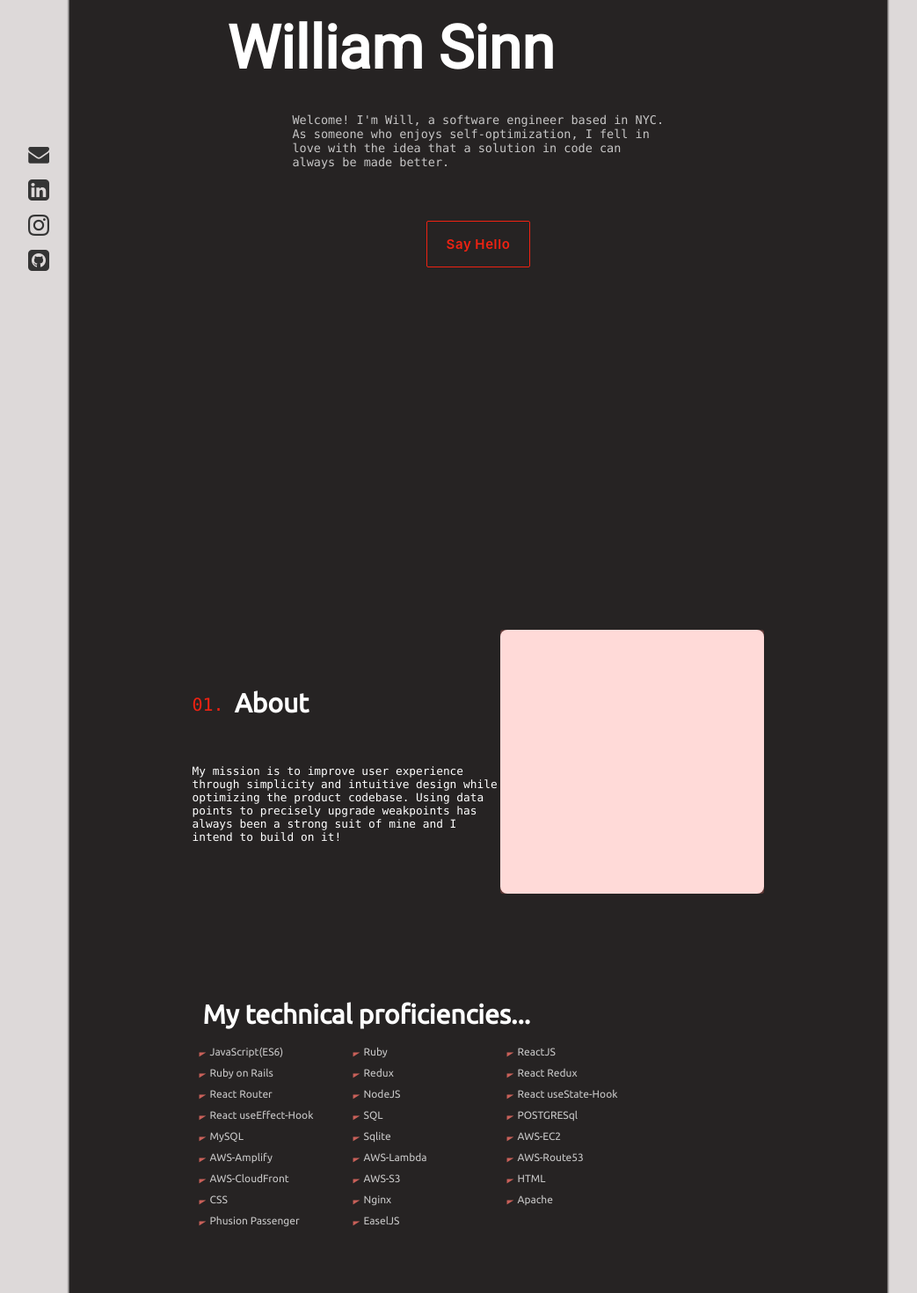
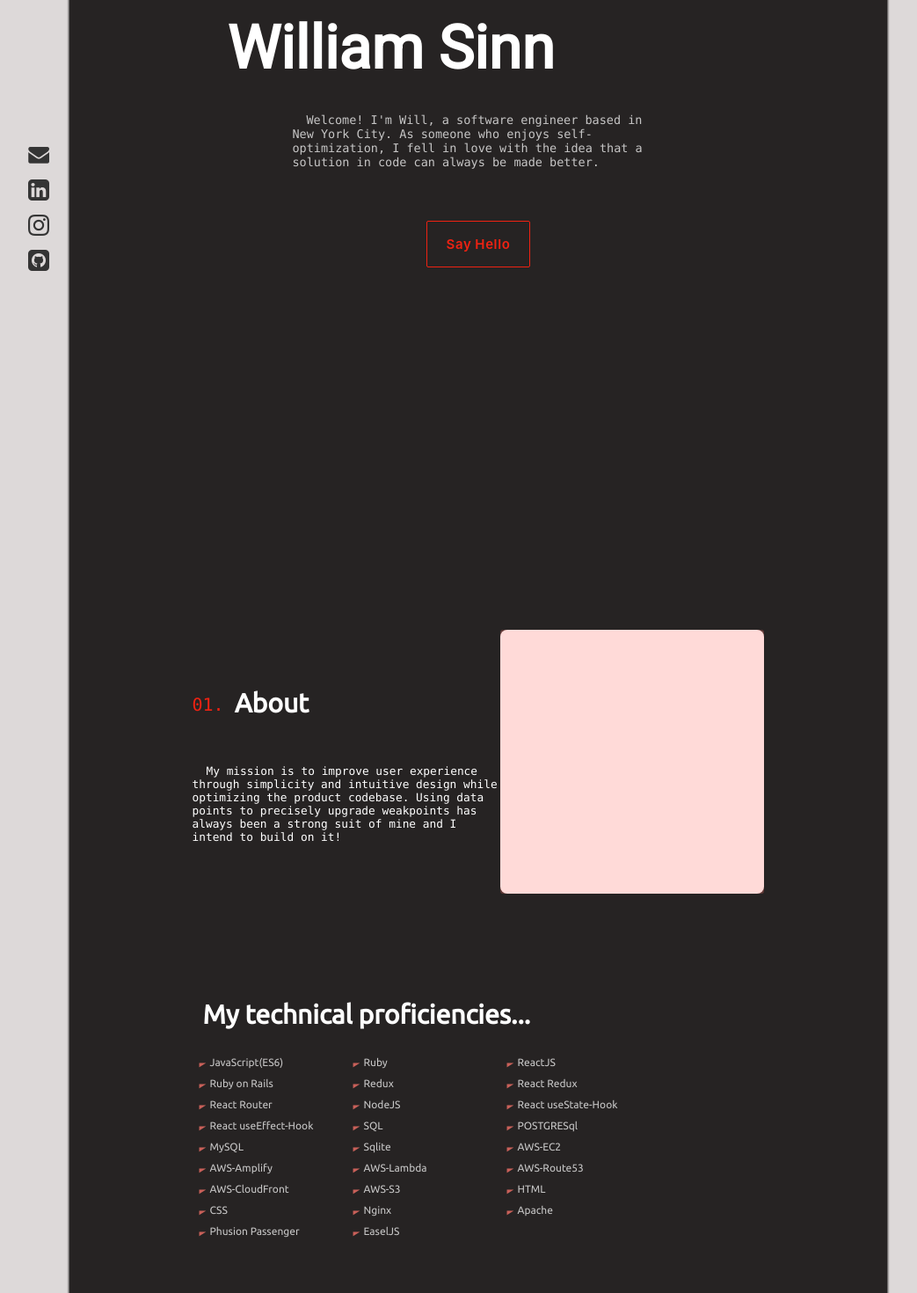
Before and after one commit to willsinn/ws-portfolio, a React (Create React App) app: page / in a window 1280 px wide. Shown: the part 220-1690 px from the top of the page at 88% size, without its empty margins (96-1139 px from the left). Built offline with nearby package versions, Linux system fonts and the light colour scheme; a web font is replaced by a local one.

Commit message:
finish landing, update styles

```diff
--- a/src/App.css
+++ b/src/App.css
@@ -19,6 +19,7 @@ p {
   color: var(--off-white);
   width: 65%;
   min-width: 350px;
+  text-indent: 16px;
 }
 h1 {
   color: var(--titles-red);
@@ -150,7 +151,7 @@ li {
   flex-direction: column;
 }
 .main-content {
-  width: 50%;
+  width: 75%;
 }
 .resume.navbar-btn:hover {
   background-color: rgb(184, 62, 53, 15%);
--- a/src/components/SkillList.js
+++ b/src/components/SkillList.js
@@ -13,7 +13,7 @@ const SkillList = () => {
   };
 
   return (
-    <div className="tech-skills-cont">
+    <div className="col-1 tech-skills-cont">
       <h3 className="section-title">My technical proficiencies...</h3>
       <ul className="skill-list">{renderSkills()}</ul>
     </div>
--- a/src/utils/desc.js
+++ b/src/utils/desc.js
@@ -1,8 +1,8 @@
 export const landingIntro =
-  "\n\n Welcome! I'm Will, a software engineer based in NYC. As someone who enjoys self-optimization, I fell in love with the idea that a solution in code can always be made better.";
+  "\n\n Welcome! I'm Will, a software engineer based in New York City. As someone who enjoys self-optimization, I fell in love with the idea that a solution in code can always be made better.";
 
 export const abtMission =
   "My mission is to improve user experience through simplicity and intuitive design while optimizing the product codebase. Using data points to precisely upgrade weakpoints has always been a strong suit of mine and I intend to build on it!";
 
 export const connectOutro =
-  "As a person who believes in collaborative solutions, I'm currently looking to join and compliment a developer team.";
+  "As a person who believes in collaborative solutions, I'm currently looking to compliment a developer team.";
```
